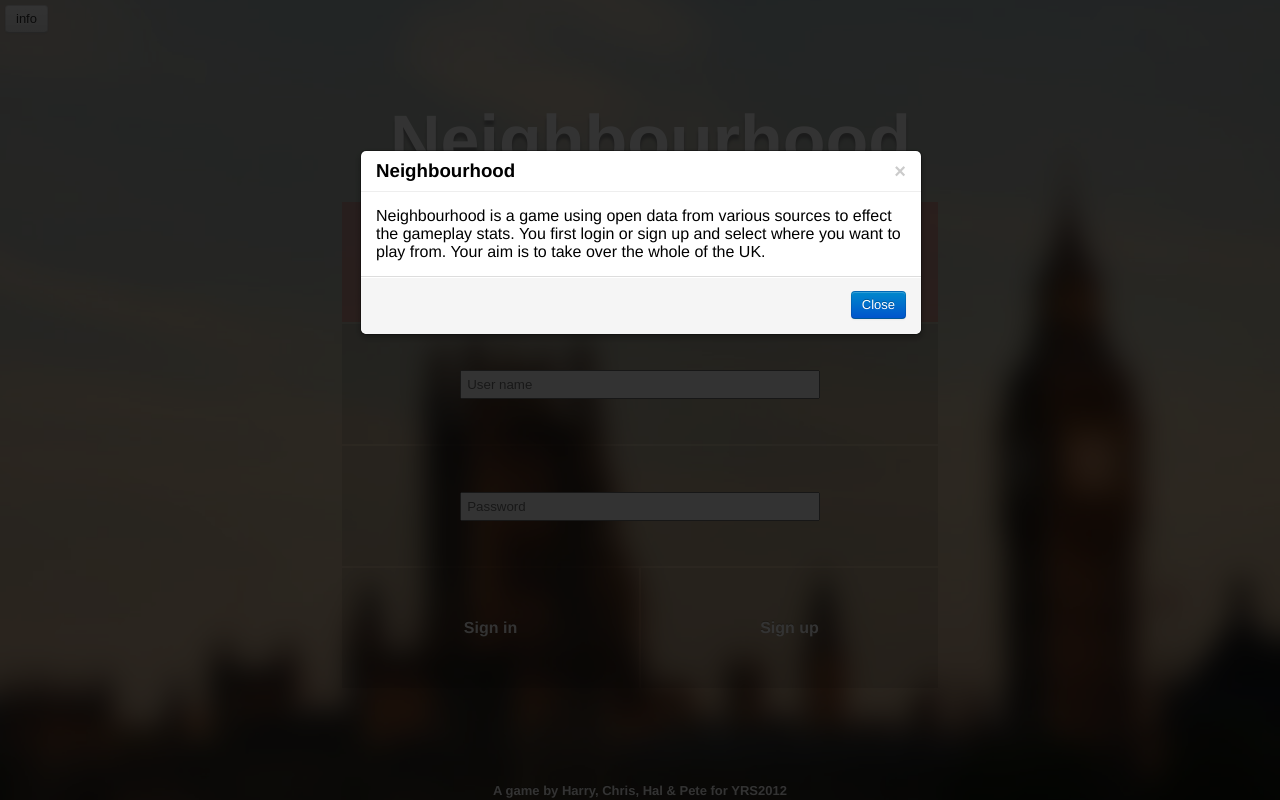
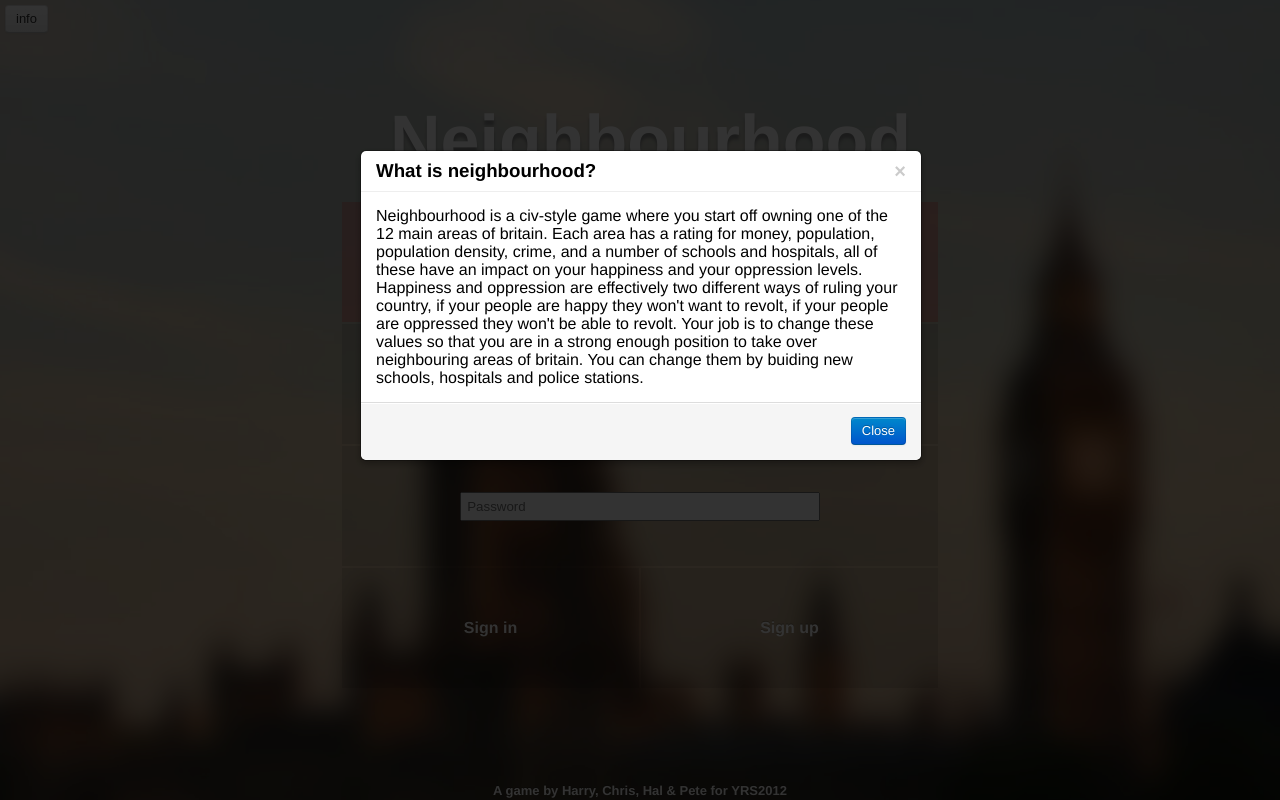
Before and after one commit to castvoid/Neighbourhood, a PHP site: page /?err=1 in a window 1280 px wide, after a click on "info". Run offline with PHP 8.4, Linux system fonts and the light colour scheme; data that the repository does not hold is empty; some libraries are stand-ins or nearby versions.

Commit message:
Modal text

```diff
--- a/index.php
+++ b/index.php
@@ -223,10 +223,14 @@ a {
 <div class="modal hide" id="myModal">
   <div class="modal-header">
     <button type="button" class="close" data-dismiss="modal">×</button>
-    <h3>Neighbourhood</h3>
+    <h3>What is neighbourhood?</h3>
   </div>
   <div class="modal-body">
-    <p>Neighbourhood is a game using open data from various sources to effect the gameplay stats. You first login or sign up and select where you want to play from. Your aim is to take over the whole of the UK.</p>
+    <p>Neighbourhood is a civ-style game where you start off owning one of the 12 main areas of britain.
+       Each area has a rating for money, population, population density, crime, and a number of schools and hospitals, all of these have an impact on your happiness and your oppression levels.
+       Happiness and oppression are effectively two different ways of ruling your country, if your people are happy they won't want to revolt, if your people are oppressed they won't be able to revolt.
+       Your job is to change these values so that you are in a strong enough position to take over neighbouring areas of britain.
+       You can change them by buiding new schools, hospitals and police stations.</p>
   </div>
   <div class="modal-footer">
     <a href="#" class="btn btn-primary" data-dismiss="modal">Close</a>
```
